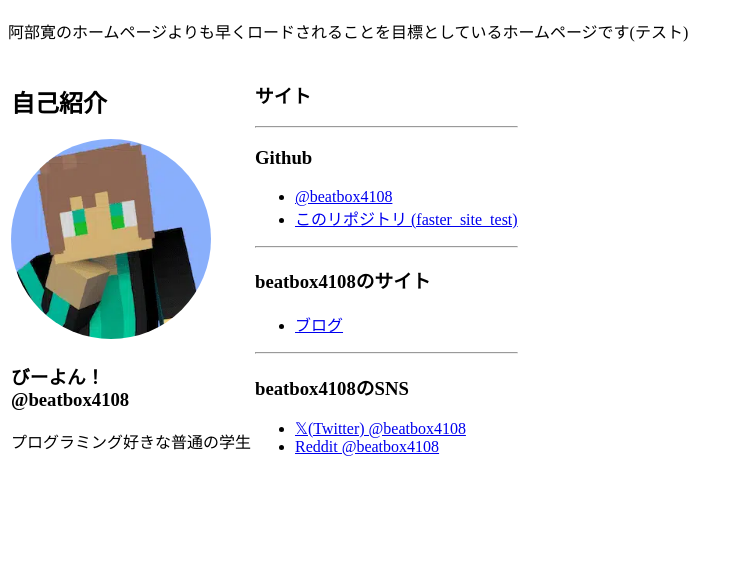
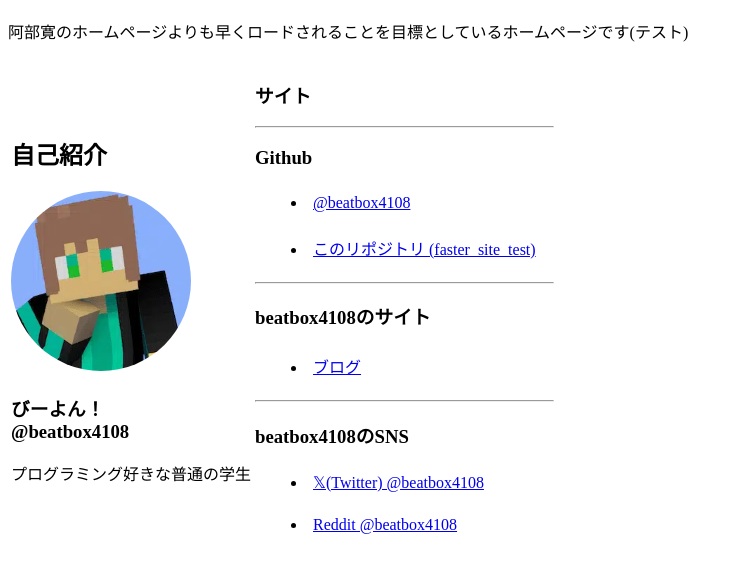
Before and after one commit to beatbox4108/faster_site_test, a plain HTML site: page index.html in a window 1280 px wide. Shown: the part 70-642 px from the top of the page, without its empty margins (0-742 px from the left). Drawn offline with Linux system fonts and the light colour scheme.

Commit message:
Chrome Lighthouseのモバイル用レポートに基づきリンクにマージンとパディングを追加

```diff
--- a/index.html
+++ b/index.html
@@ -1 +1 @@
-<!DOCTYPE html><html lang="ja"><head><meta charset="utf-8"><title>速くなりたい (TEST) - Faster than Abehiroshi</title><meta name="description" content="阿部寛のホームページよりも早くロードされることを目標としているホームページです。"><meta name="viewport" content="width=device-width, initial-scale=1"></head><body><h1>阿部寛よりも速くなりたい</h1><p>阿部寛のホームページよりも早くロードされることを目標としているホームページです(テスト)</p><table><tr><td><h2>自己紹介</h2><img src="./avatar.webp" width="200" style="border-radius:50%" alt="びーよん！@beatbox4108"><h3>びーよん！<br>@beatbox4108</h3></h4><p>プログラミング好きな普通の学生</p></td><td><h3>サイト</h3><hr><h3>Github</h3><ul><li><a target="_blank" href="https://www.github.com/beatbox4108">@beatbox4108</a></li><li><a target="_blank" href="https://www.github.com/beatbox4108/faster_site_test">このリポジトリ (faster_site_test)</a></li></ul><hr><h3>beatbox4108のサイト</h3><ul><li><a target="_blank" href="https://beatbox4108.hatenablog.com">ブログ</a></li></ul><hr><h3>beatbox4108のSNS</h3><ul><li><a target="_blank" href="https://www.twitter.com/beatbox4108">&Xopf;(Twitter) @beatbox4108</a></li><li><a target="_blank" href="https://www.reddit.com/u/beatbox4108">Reddit @beatbox4108</a></li></ul></td></tr></table></body></html>
+<!DOCTYPE html><html lang="ja"><head><meta charset="utf-8"><title>速くなりたい (TEST) - Faster than Abehiroshi</title><meta name="description" content="阿部寛のホームページよりも早くロードされることを目標としているホームページです。"><meta name="viewport" content="width=device-width, initial-scale=1"><style>li{margin: 12px;padding:6px}</style></head><body><h1>阿部寛よりも速くなりたい</h1><p>阿部寛のホームページよりも早くロードされることを目標としているホームページです(テスト)</p><table><tr><td><h2>自己紹介</h2><img src="./avatar.webp" width="180" height="180" style="border-radius:50%" alt="びーよん！@beatbox4108"><h3>びーよん！<br>@beatbox4108</h3></h4><p>プログラミング好きな普通の学生</p></td><td><h3>サイト</h3><hr><h3>Github</h3><ul><li><a target="_blank" href="https://www.github.com/beatbox4108">@beatbox4108</a></li><li><a target="_blank" href="https://www.github.com/beatbox4108/faster_site_test">このリポジトリ (faster_site_test)</a></li></ul><hr><h3>beatbox4108のサイト</h3><ul><li><a target="_blank" href="https://beatbox4108.hatenablog.com">ブログ</a></li></ul><hr><h3>beatbox4108のSNS</h3><ul><li><a target="_blank" href="https://www.twitter.com/beatbox4108">&Xopf;(Twitter) @beatbox4108</a></li><li><a target="_blank" href="https://www.reddit.com/u/beatbox4108">Reddit @beatbox4108</a></li></ul></td></tr></table></body></html>
```
